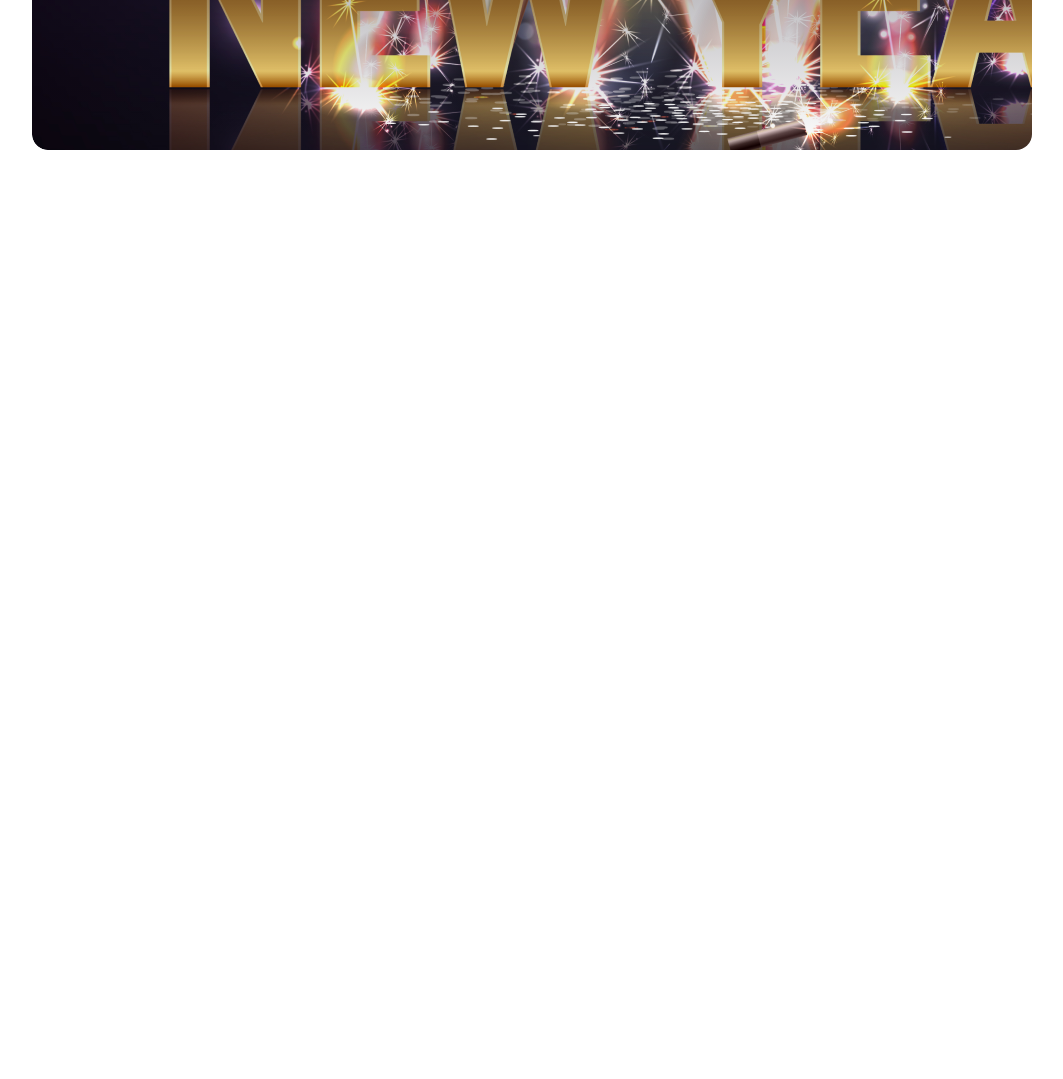
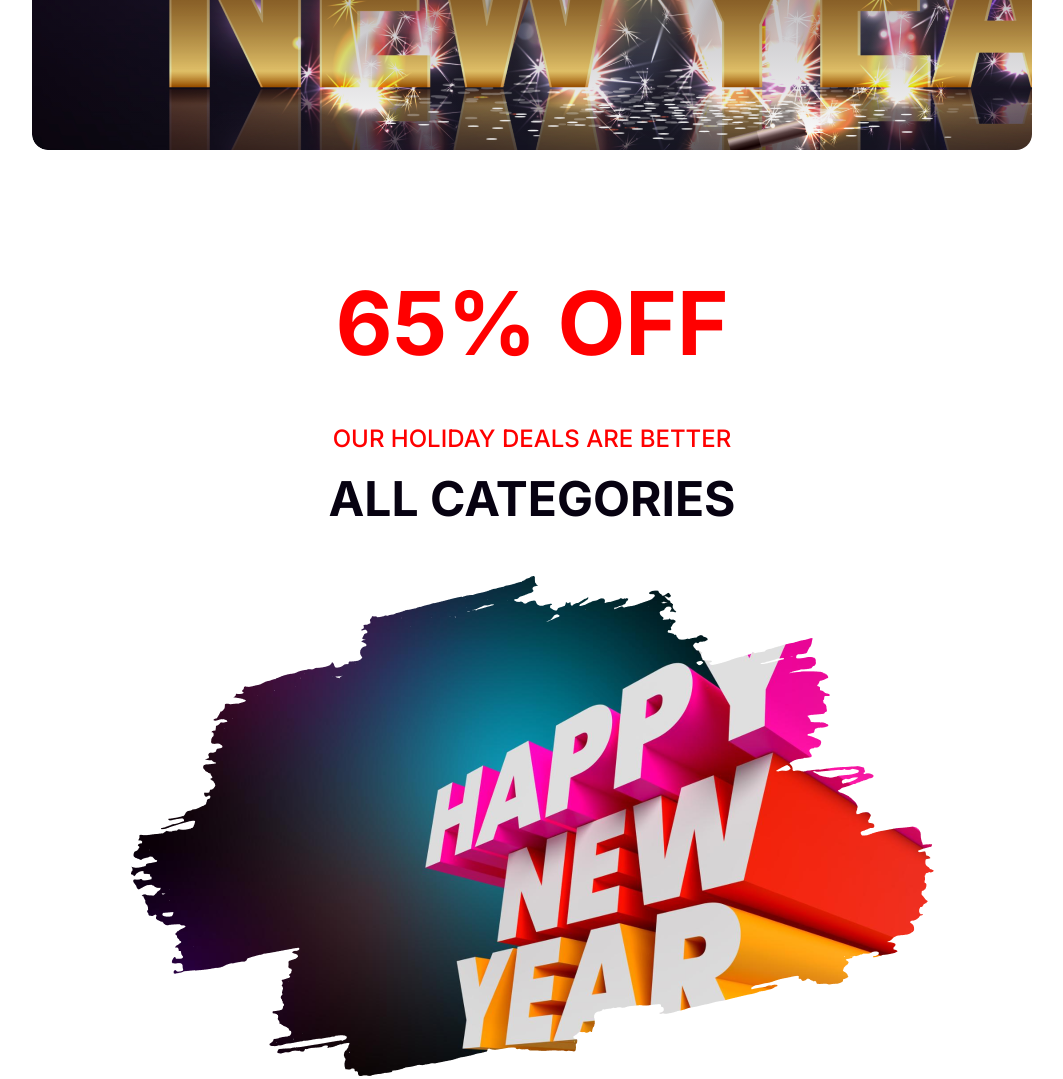
Before and after one commit to ashiouzzaman/b9a1-new-year-new-mission, a plain HTML site: page index.html in a window 1280 px wide. Shown: the part 500-1579 px from the top of the page, without its empty margins (108-1171 px from the left). Before the commit the page ends 800 px from the top, so only its background shows below. Drawn offline with Linux system fonts and the light colour scheme.

Commit message:
Offer section don

```diff
--- a/index.html
+++ b/index.html
@@ -7,12 +7,16 @@
     <title>New Year New Mission</title>
     <!-- CSS -->
     <link rel="stylesheet" href="style.css">
-    <!-- Font -->
+    <!-- Font 1 - Merriwaether -->
     <link rel="preconnect" href="https://fonts.googleapis.com">
     <link rel="preconnect" href="https://fonts.gstatic.com" crossorigin>
     <link
         href="https://fonts.googleapis.com/css2?family=Merriweather:ital,wght@0,300;0,400;0,700;0,900;1,300;1,400;1,700;1,900&display=swap"
         rel="stylesheet">
+    <!-- Font 2 - Inter -->
+    <link rel="preconnect" href="https://fonts.googleapis.com">
+    <link rel="preconnect" href="https://fonts.gstatic.com" crossorigin>
+    <link href="https://fonts.googleapis.com/css2?family=Inter:wght@100..900&display=swap" rel="stylesheet">
 
 </head>
 
@@ -27,6 +31,14 @@
 
     <!-- Main content -->
     <main>
+        <section class="offer-container">
+            <div class="offer">
+                <h1 class>65% OFF</h1>
+                <h5>OUR HOLIDAY DEALS ARE BETTER</h5>
+                <h3>ALL CATEGORIES</h3>
+                <img src="images/New Year Photo.png" alt="">
+            </div>
+        </section>
 
     </main>
 
--- a/style.css
+++ b/style.css
@@ -13,7 +13,7 @@
 }
 
 .new-year {
-    background-image:linear-gradient(180deg, #070211 0%, rgba(7, 2, 17, 0.00) 100%), url(images/Banner\ Image.png);
+    background-image: linear-gradient(180deg, #070211 0%, rgba(7, 2, 17, 0.00) 100%), url(images/Banner\ Image.png);
     border-radius: 16px;
     margin: 50px 140px 120px 140px;
     border-radius: 16px;
@@ -36,3 +36,34 @@
     line-height: 95px;
     /* 131.944% */
 }
+
+/* Offer section */
+
+.offer-container {
+    text-align: center;
+    margin-bottom: 120px;
+}
+
+.offer h1 {
+    color: #F00;
+    font-family: Inter;
+    font-size: 88px;
+    font-weight: 700;
+    padding-bottom: 48px;
+}
+
+.offer h5 {
+    color: #F00;
+    font-family: Inter;
+    font-size: 24px;
+    font-weight: 500;
+    padding-bottom: 16px;
+}
+
+.offer h3 {
+    color: #070211;
+    font-family: Inter;
+    font-size: 48px;
+    font-weight: 700;
+    padding-bottom: 48px;
+}
```
